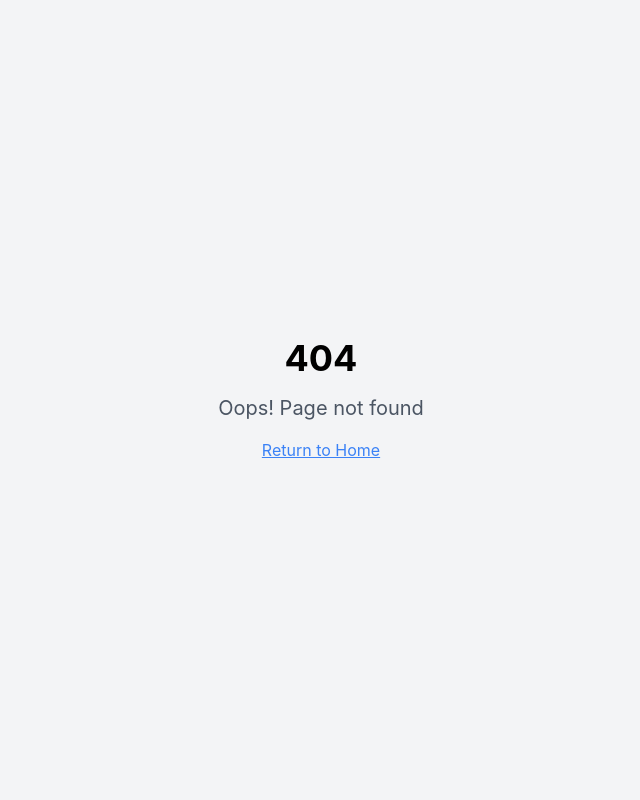
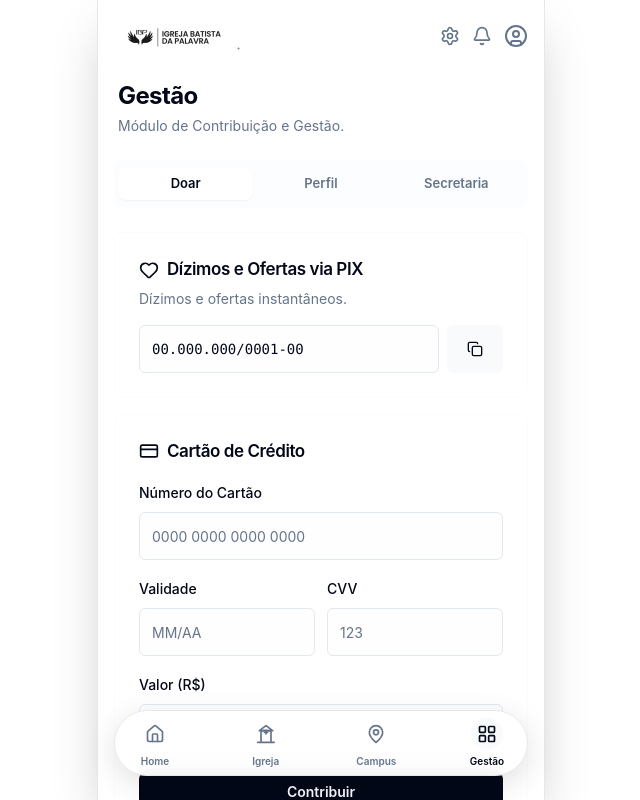
Before and after one commit to rafaeRodrigues/https-github.com-rafaeRodrigues-biblia-2, a React (Vite) app: page /management in a window 1280 px wide. Before the commit this address had no page. Shown: the whole page, without its empty margins (319-959 px from the left). Built offline with nearby package versions, Linux system fonts and the light colour scheme.

Commit message:
feat: Add management section route and view

```diff
--- a/src/App.tsx
+++ b/src/App.tsx
@@ -23,7 +23,7 @@ const App = () => (
           <Route path="/" element={<Index />} />
           <Route path="/igreja" element={<Church />} />
           <Route path="/campus" element={<Events />} />
-          <Route path="/menu" element={<Management />} />
+          <Route path="/management" element={<Management />} />
           <Route path="/bible" element={<Bible />} />
           <Route path="/plans" element={<Plans />} />
         </Route>
--- a/src/components/Layout.tsx
+++ b/src/components/Layout.tsx
@@ -110,8 +110,8 @@ export default function Layout() {
           />
           <NavItem
             icon={LayoutGrid}
-            label="Menu"
-            to="/menu"
+            label="Gestão"
+            to="/management"
             current={location.pathname}
           />
         </nav>
--- a/src/pages/Management.tsx
+++ b/src/pages/Management.tsx
@@ -47,9 +47,9 @@ export default function Management() {
   return (
     <div className="space-y-6 animate-fade-in-up py-4">
       <div className="flex flex-col gap-1 px-1">
-        <h1 className="text-2xl font-bold tracking-tight">Menu</h1>
+        <h1 className="text-2xl font-bold tracking-tight">Gestão</h1>
         <p className="text-muted-foreground text-sm">
-          Gestão, contribuições e secretaria.
+          Módulo de Contribuição e Gestão.
         </p>
       </div>
 
@@ -81,7 +81,7 @@ export default function Management() {
             <CardHeader className="pb-4">
               <CardTitle className="text-[17px] flex items-center gap-2">
                 <Heart className="w-5 h-5 text-primary" />
-                PIX
+                Dízimos e Ofertas via PIX
               </CardTitle>
               <CardDescription>Dízimos e ofertas instantâneos.</CardDescription>
             </CardHeader>
@@ -166,7 +166,7 @@ export default function Management() {
             <CardHeader className="pb-4">
               <CardTitle className="text-[17px] flex items-center gap-2">
                 <User className="w-5 h-5 text-primary" />
-                Meus Dados
+                Cadastro de Membros
               </CardTitle>
             </CardHeader>
             <CardContent>
@@ -225,8 +225,11 @@ export default function Management() {
             <CardHeader className="pb-4">
               <CardTitle className="text-[17px] flex items-center gap-2">
                 <FileText className="w-5 h-5 text-primary" />
-                Solicitar Documentos
+                Secretaria Virtual
               </CardTitle>
+              <CardDescription>
+                Solicitar documentos e agendamentos.
+              </CardDescription>
             </CardHeader>
             <CardContent>
               <form onSubmit={handleSave} className="space-y-4">
```
Also changed, not shown: 4 other files (tests, documents, lock files or other folders).
